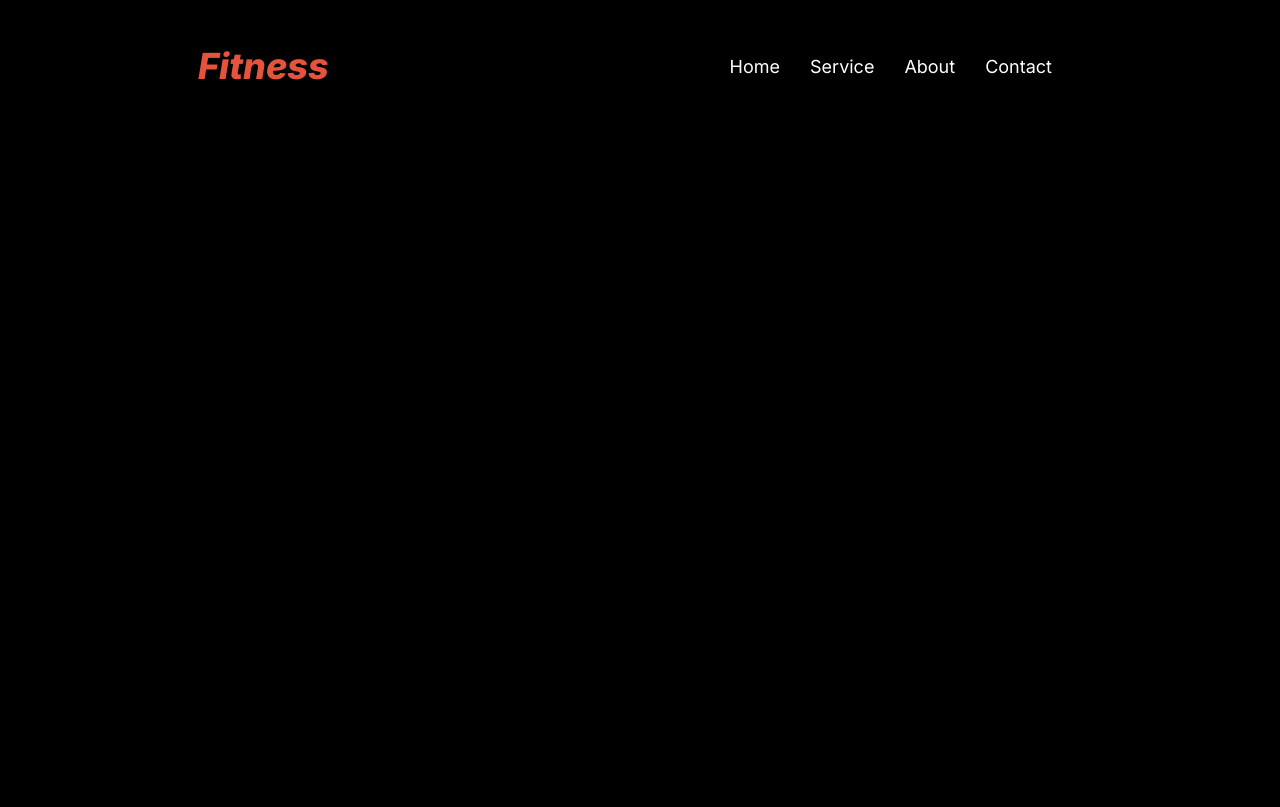
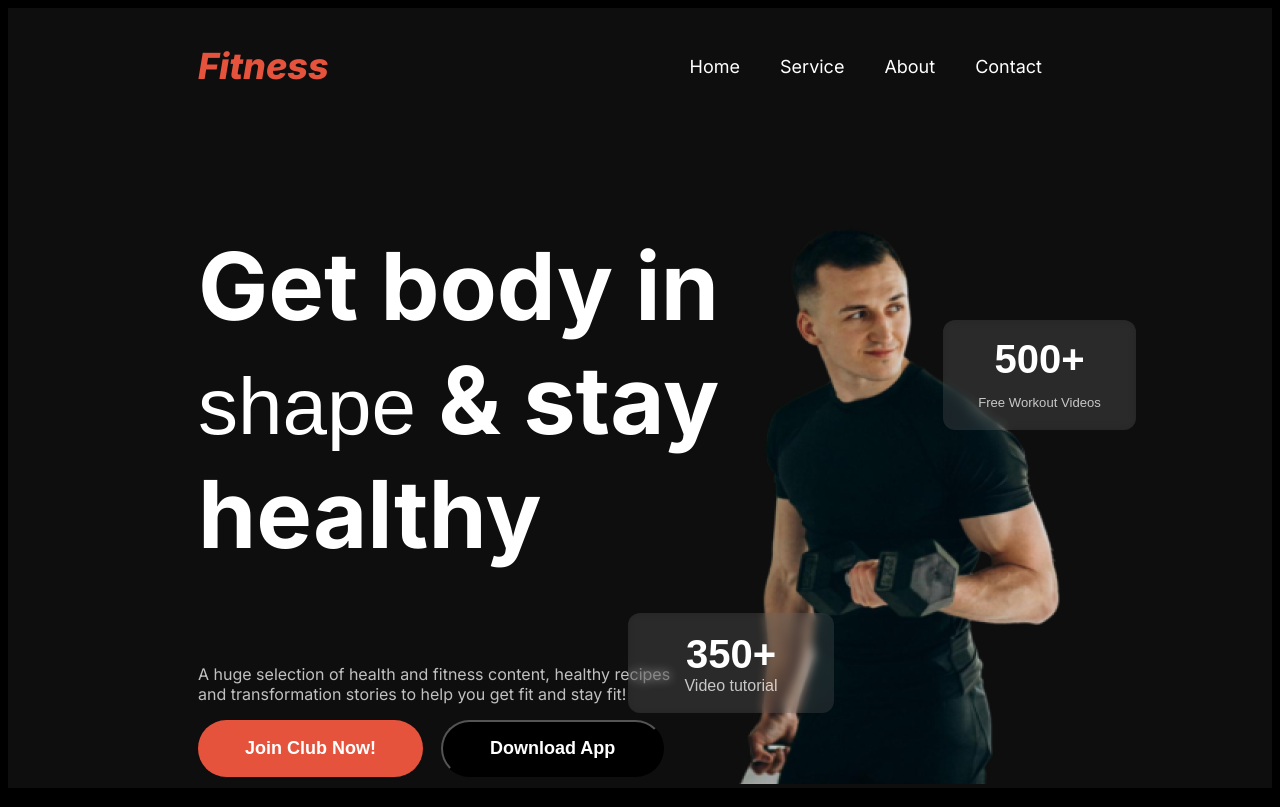
Before and after one commit to pirate-jimbo/milestone-2-assignment, a plain HTML site: page index.html in a window 1280 px wide. Drawn offline with Linux system fonts and the light colour scheme; a web font is replaced by a local one.

Commit message:
nav and banner complete

```diff
--- a/index.html
+++ b/index.html
@@ -6,7 +6,7 @@
     <title>Assignment-2 Minhajul Islam</title>
     <link rel="stylesheet" href="styles/style.css">
 </head>
-<body class="inter head-bg-clr">
+<body class="inter bg-clr">
     <header class="head-bg-clr">
         <nav class="navbar display-flex">
             <h3 class="brand">Fitness</h3>
@@ -15,11 +15,52 @@
                 <li class="nav-items"><a href="" class="nav-link text-white">Service</a></li>
                 <li class="nav-items"><a href="" class="nav-link text-white">About</a></li>
                 <li class="nav-items"><a href="" class="nav-link text-white">Contact</a></li>
-
+            </ul>
 
         </nav>
 
+        <div class="banner display-flex">
+            <div class="banner-text">
+                <h3>Get body in <br><span class="miama shape">shape</span> & stay <br>healthy</h3>
+                <p class="regular-text">A huge selection of health and fitness content, healthy recipes<br>and transformation stories to help you get fit and stay fit!</p>
+                <div class="bannet-btn display-flex">
+                    <button class="shared-btn">Join Club Now!</button>
+                    <button class="dwn-btn">Download App</button>
+                </div>
+
+
+
+            </div>
+
+            <div class="banner-img">
+                <img src="assets/Images 2.png" alt="">
+                <div class="banner-btn">
+                    <button id="btnid-1" class="btn-1">
+                        <span class="video-1">500+</span> <br>
+                        <p class="text-video-1">Free Workout Videos</p>
+                    </button>
+
+                    <button id="btnid-2" class="btn-2">
+                        <span class="video-2">350+</span>
+                        <br>
+                        <span class="text-video-2">Video tutorial</span>
+                    </button>
+
+                </div>
+            </div>
+
+        </div>
+
     </header>
+    <main>
+        <section class="habbits">
+            <div class="text-habbit">
+                <h3 class="text-1"></h3>
+
+            </div>
+
+        </section>
+    </main>
 
 
 </body>
--- a/styles/style.css
+++ b/styles/style.css
@@ -1,5 +1,5 @@
 @import url('https://fonts.googleapis.com/css2?family=Inter:ital,opsz,wght@0,14..32,100..900;1,14..32,100..900&display=swap');
-
+@import url('https://fonts.cdnfonts.com/css/miama');
 .inter {
   font-family: "Inter", sans-serif;
   font-optical-sizing: auto;
@@ -7,15 +7,44 @@
   font-style: normal;
 }
 
+.miama{
+  font-family: "Miama" , sans-serif;
+  font-optical-sizing: auto;
+  font-weight: 400;
+  font-style: normal;
+
+}
+
 /* Shared Styles */
 .display-flex {
     display: flex;
 }
-.head-bg-clr{
+.bg-clr{
     background-color: black;
 
 }
+.regular-text{
+  color: rgba(255, 255, 255, 0.74);
+  font-weight: 400;
+  font-size: 1rem;
+}
+.shared-btn{
+  color: white;
+  font-weight: 600;
+  font-size: 1.125rem;
+  padding: 16px 47px;
+  border-radius: 46px;
+  background-color: rgba(230, 83, 60, 1);
+  border: none;
+}
 
+/* Head Style */
+.head-bg-clr{
+  background-color: rgba(31, 31, 32, 0.459);
+  -webkit-backdrop-filter: blur(5px);
+  backdrop-filter: blur(5px);
+
+}
 /* Nav Style */
 .navbar {
     justify-content: space-between;
@@ -44,5 +73,96 @@
 
 .nav-items {
     list-style: none;
-    margin-right: 30px;
+    margin-right: 40px;
   }
+
+  /* Banner Related Styles */
+  .banner{
+    justify-content: space-between;
+    align-items: center;
+    margin: 0px 190px;
+  }
+
+  .banner-text{
+    color: white;
+    font-weight: 900;
+    font-size: 5rem;
+  }
+  .shape{
+    color: rgba(255, 255, 255, 1);
+    font-weight: 400;
+    font-size: 5rem;
+  }
+  .dwn-btn{
+    color: white;
+    font-weight: 600;
+    font-size: 1.125rem;
+    padding: 16px 47px;
+    border-radius: 46px;
+    background-color: black;
+    margin-left: 18px;
+    }
+
+  .banner-img{
+    position: relative;
+    margin-top: 80px;
+  }
+  /* .banner-btn{
+    position: absolute;
+    width: 100%;
+  } */
+
+
+
+  .btn-1{
+    position: absolute;
+    width: 193px;
+    height: 110px;
+    padding: 17px 30px;
+    background-color: rgba(111, 111, 112, 0.233);
+    -webkit-backdrop-filter: blur(5px);
+    backdrop-filter: blur(5px);
+    margin-top: -468px;
+    margin-left: 210px;
+    border-radius: 12px;
+    border: none;
+
+  }
+  .video-1{
+    color: white;
+    font-weight: 900;
+    font-size: 2.5rem;
+  }
+  .text-video-1{
+    color: rgba(255, 255, 255, 0.74);
+    font-weight: 400;
+    font-size: 0.82rem;
+  }
+
+
+  .btn-2{
+    position: absolute;
+    color: white;
+    height: 100px;
+    width: 206px;
+    padding: 17px 23px;
+    background-color: rgba(111, 111, 112, 0.233);
+    -webkit-backdrop-filter: blur(5px);
+    backdrop-filter: blur(5px);
+    border-radius: 12px;
+    margin-left: -105px;
+    margin-top: -175px;
+    border: none;
+  }
+
+
+  .video-2{
+    color: white;
+    font-weight: 900;
+    font-size: 2.5rem;
+  }
+  .text-video-2{
+    color: rgba(255, 255, 255, 0.74);
+    font-weight: 400;
+    font-size: 1rem;
+  }
```
